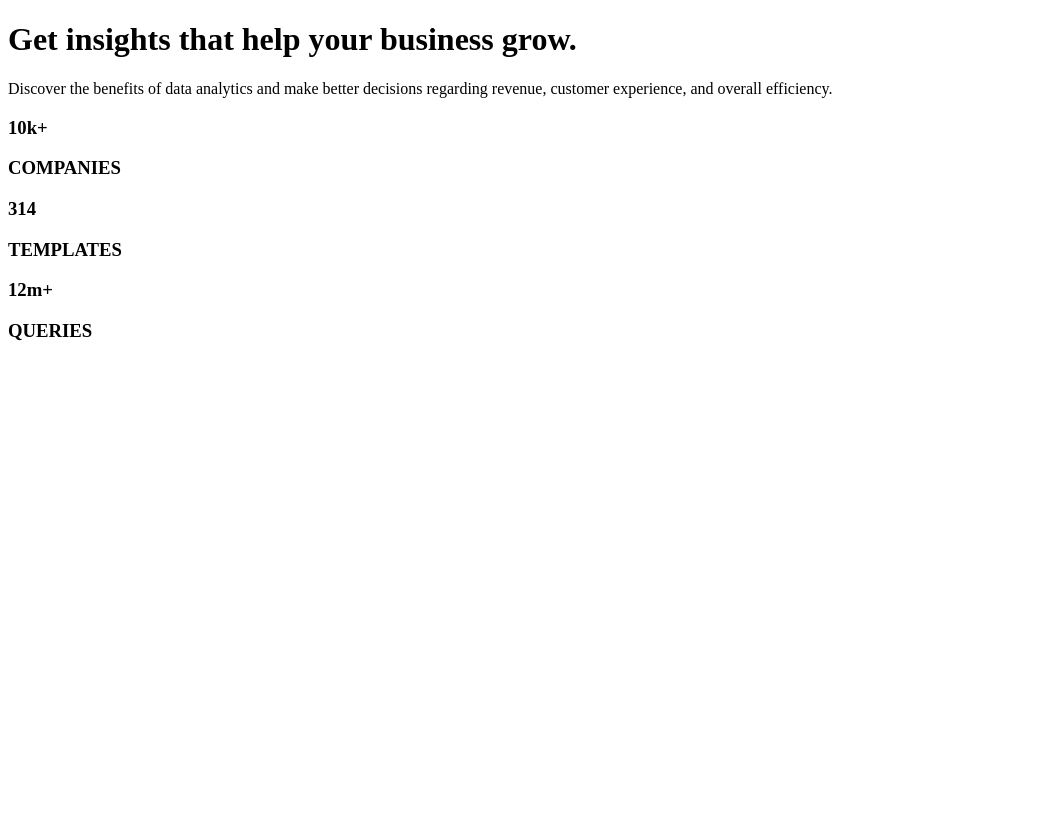
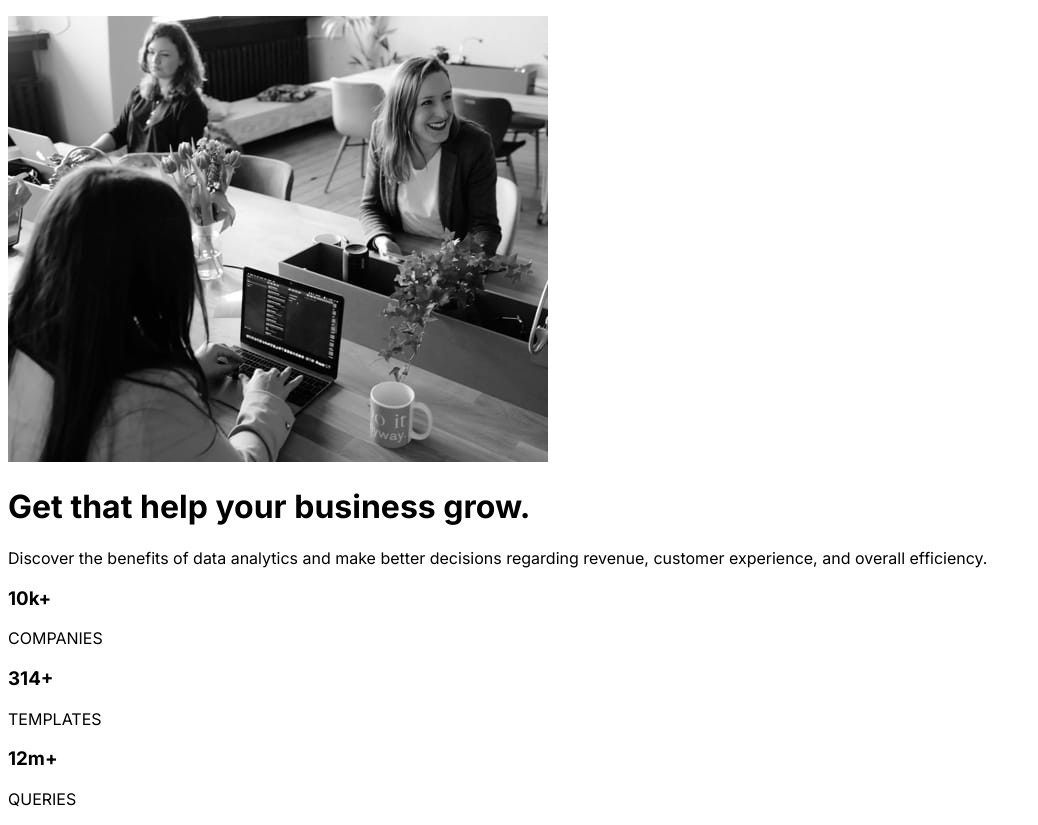
Before and after one commit to Camiloortiz44/Camiloortiz44-stats-preview-card-component-main, a plain HTML site: page index.html in a window 1280 px wide. Shown: the whole page, without its empty margins (0-1038 px from the left). Before the commit the page ends 800 px from the top, so only its background shows below. Drawn offline with Linux system fonts and the light colour scheme.

Commit message:
Configure code, adding css to hmtl

```diff
--- /dev/null
+++ b/css/style.css
@@ -0,0 +1,17 @@
+:root{
+    --Very-dark-blue: hsl(233, 47%, 7%);
+    --Dark-desaturated-blue: hsl(244, 38%, 16%);
+    --Soft-violet: hsl(277, 64%, 61%);
+    --White: hsl(0, 0%, 100%);
+    --Slightly-transparent-white: hsla(0, 0%, 100%, 0.75);
+    --Slightly-transparent-white-dos: hsla(0, 0%, 100%, 0.6);
+}
+
+body{
+    font-family: 'Inter', sans-serif;
+    /* font-family: 'Lexend Deca', sans-serif;*/
+}
+
+.container {
+    margin: 1em auto;
+}
--- a/index.html
+++ b/index.html
@@ -4,21 +4,38 @@
   <meta charset="UTF-8">
   <meta name="viewport" content="width=device-width, initial-scale=1.0"> <!-- displays site properly based on user's device -->
   <link rel="icon" type="image/png" sizes="32x32" href="./images/favicon-32x32.png">
+  <link href="css/style.css" rel="stylesheet" type="text/css">
+  <link href="https://fonts.googleapis.com/css2?family=Inter:wght@400;700&display=swap" rel="stylesheet">
+  <link href="https://fonts.googleapis.com/css2?family=Lexend+Deca&display=swap" rel="stylesheet">
 
   <title>Frontend Mentor | Stats preview card component</title>
 </head>
 <body>
-  <div class="part-left">
-      <div class="content-left">
-        <h1>Get insights that help your business grow.</h1>
-        <p>Discover the benefits of data analytics and make better decisions regarding revenue, customer   experience, and overall efficiency.</p>
+  <div class="container">
+    <div class="card">
+      <div class="image">
+        <img src="images/image-header-desktop.jpg">
       </div>
-      <div class="box">
-        <h3>10k+<p class="box-text">COMPANIES</p></h3>
-        <h3>314<p class="box-text">TEMPLATES</p></h3>
-        <h3>12m+<p class="box-text">QUERIES</p></h3>
-      </div>
-  </div>
+        <div class="card-header">
+          <h1>Get that help your business grow.</h1>
+          <p>Discover the benefits of data analytics and make better decisions regarding revenue, customer experience, and overall efficiency.</p>
+          <div class="footer">
+              <div>
+                  <h3 class="footer-tittle">10k+</h3>
+                  <p class="box-text">COMPANIES</p>
+                </div>
+                <div>
+                  <h3 class="footer-tittle">314+</h3>
+                  <p class="box-text">TEMPLATES</p>
+                </div>
+                <div>
+                  <h3 class="footer-tittle">12m+</h3>
+                  <p class="box-text">QUERIES</p>
+                </div>
+              </div>
+            </div>
+        </div>
+    </div>
   <!--
   <div class="attribution">
     Challenge by <a href="https://www.frontendmentor.io?ref=challenge" target="_blank">Frontend Mentor</a>.
--- a/style.css
+++ /dev/null
@@ -1,4 +0,0 @@
-body{
-    padding: 0;
-    margin: 0;
-}
```
